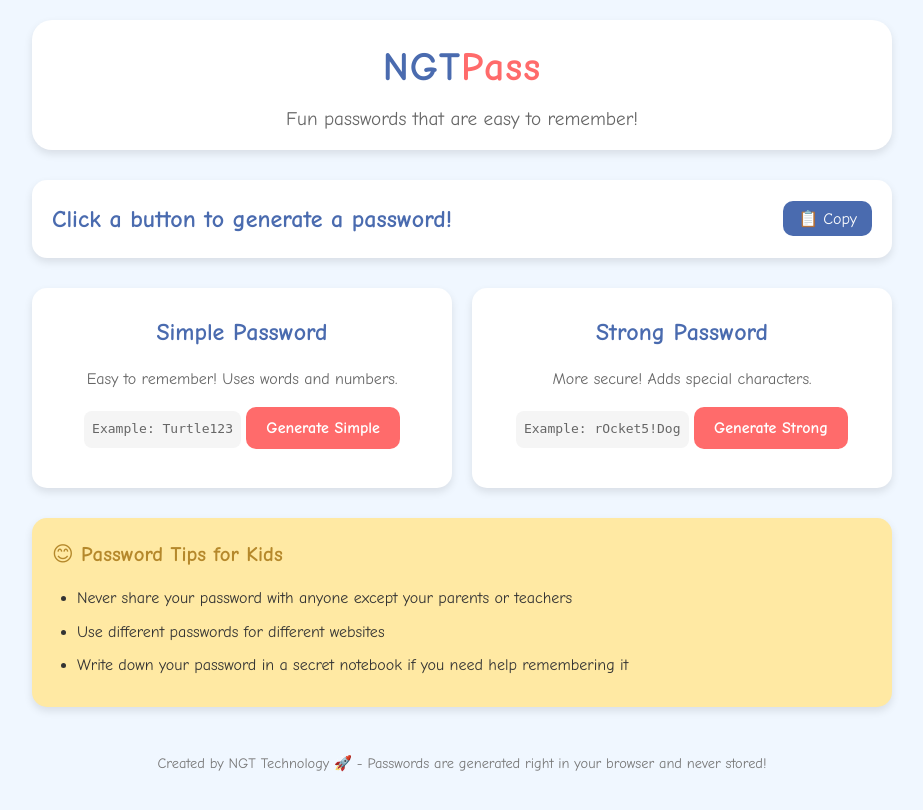
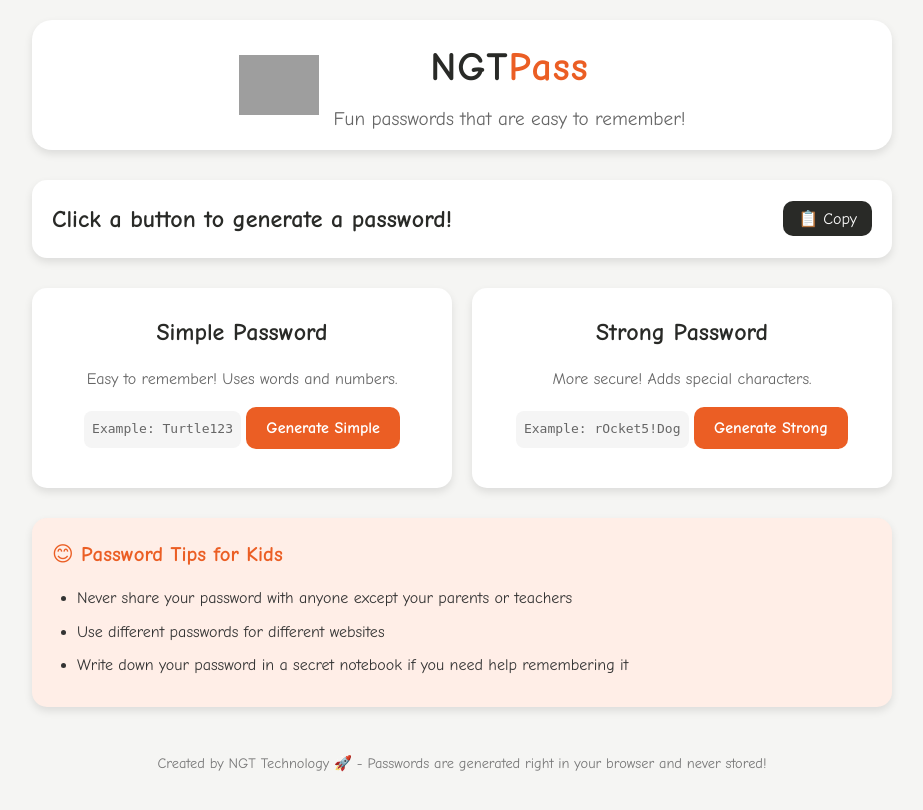
Before and after one commit to ngttech/ngtpass, a Flask app: page / in a window 1280 px wide. Shown: the whole page, without its empty margins (178-1101 px from the left). Run offline with Flask 2, Linux system fonts and the light colour scheme; grey boxes are pictures that could not be loaded.

Commit message:
Color Schema change and Logo

```diff
--- a/static/css/style.css
+++ b/static/css/style.css
@@ -7,7 +7,7 @@
 
 body {
     font-family: 'Comic Neue', cursive;
-    background-color: #f0f7ff;
+    background-color: #f5f5f3; /* Lighter version of dark gray */
     color: #333;
     line-height: 1.6;
 }
@@ -28,14 +28,34 @@
     box-shadow: 0 4px 8px rgba(0, 0, 0, 0.1);
 }
 
-.logo h1 {
+.logo-container {
+    display: flex;
+    align-items: center;
+    justify-content: center;
+    flex-wrap: wrap;
+    gap: 15px;
+}
+
+.company-logo {
+    height: 60px;
+    width: auto;
+    object-fit: contain;
+}
+
+.logo-text {
+    display: flex;
+    flex-direction: column;
+    align-items: center;
+}
+
+.logo-text h1 {
     font-size: 2.5rem;
-    color: #4a6baf;
+    color: #292a27; /* Updated to dark gray */
     letter-spacing: 1px;
 }
 
-.logo h1 span {
-    color: #ff6b6b;
+.logo-text h1 span {
+    color: #eb5e24; /* Updated to orange */
 }
 
 .tagline {
@@ -60,13 +80,13 @@
 #password-result {
     font-size: 1.5rem;
     font-weight: bold;
-    color: #4a6baf;
+    color: #292a27; /* Updated to dark gray */
     word-break: break-all;
     flex-grow: 1;
 }
 
 #copy-button {
-    background-color: #4a6baf;
+    background-color: #292a27; /* Updated to dark gray */
     border: none;
     border-radius: 10px;
     color: white;
@@ -81,7 +101,7 @@
 }
 
 #copy-button:hover {
-    background-color: #3a5a9f;
+    background-color: #3e3f3b; /* Slightly lighter dark gray */
     transform: scale(1.05);
 }
 
@@ -111,7 +131,7 @@
 }
 
 .option-card h2 {
-    color: #4a6baf;
+    color: #292a27; /* Updated to dark gray */
     margin-bottom: 15px;
     font-size: 1.5rem;
 }
@@ -131,7 +151,7 @@
 }
 
 .generate-btn {
-    background-color: #ff6b6b;
+    background-color: #eb5e24; /* Updated to orange */
     color: white;
     border: none;
     border-radius: 10px;
@@ -144,13 +164,13 @@
 }
 
 .generate-btn:hover {
-    background-color: #ff5252;
+    background-color: #d04e18; /* Slightly darker orange */
     transform: scale(1.05);
 }
 
 /* Info Box */
 .info-box {
-    background-color: #ffe9a3;
+    background-color: #ffeee7; /* Light orange */
     border-radius: 15px;
     padding: 20px;
     margin-bottom: 30px;
@@ -158,7 +178,7 @@
 }
 
 .info-box h3 {
-    color: #b5882b;
+    color: #eb5e24; /* Updated to orange */
     margin-bottom: 15px;
     font-size: 1.3rem;
 }
@@ -195,7 +215,11 @@
         margin-left: 0;
     }
 
-    .logo h1 {
+    .logo-text h1 {
         font-size: 2rem;
     }
+
+    .company-logo {
+        height: 50px;
+    }
 }
--- a/templates/index.html
+++ b/templates/index.html
@@ -10,9 +10,12 @@
 <body>
     <div class="container">
         <header>
-            <div class="logo">
-                <h1>NGT<span>Pass</span></h1>
-                <div class="tagline">Fun passwords that are easy to remember!</div>
+            <div class="logo-container">
+                <img src="https://ngttechnology.com/wp-content/uploads/2022/12/ngt-original-logo.png" alt="NGT Technology Logo" class="company-logo">
+                <div class="logo-text">
+                    <h1>NGT<span>Pass</span></h1>
+                    <div class="tagline">Fun passwords that are easy to remember!</div>
+                </div>
             </div>
         </header>
 
```
